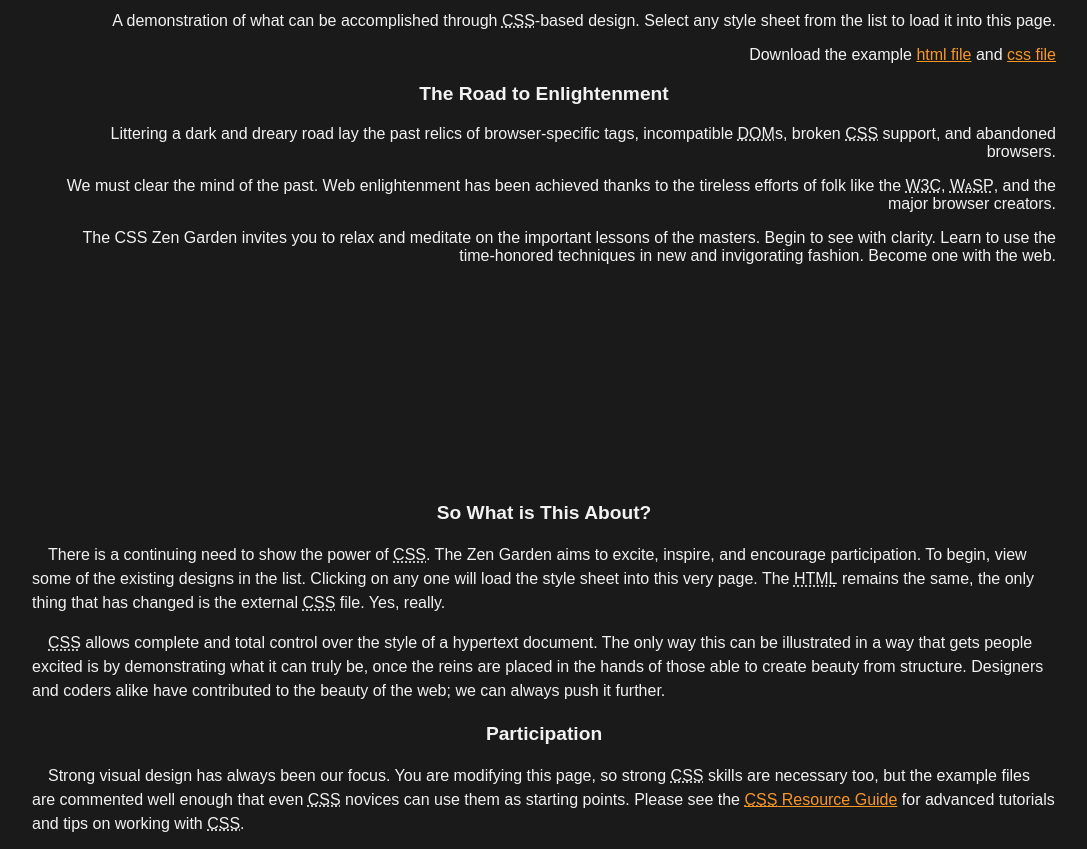
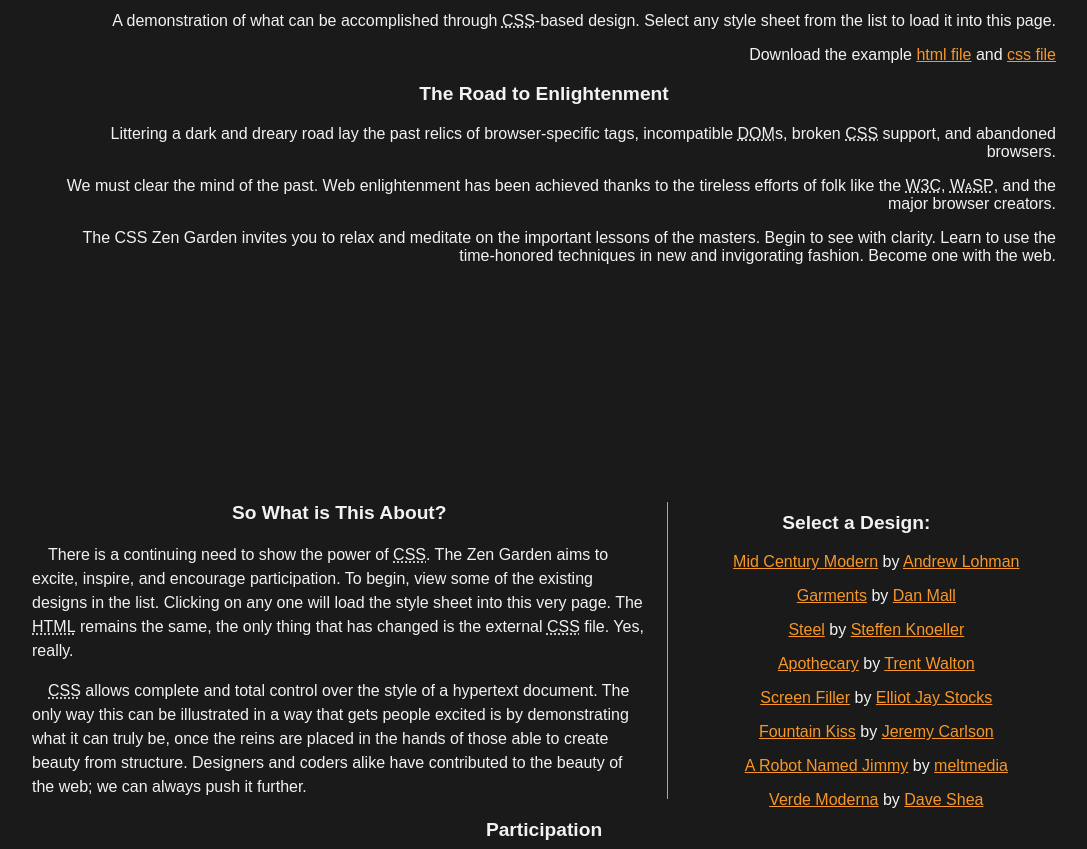
Before and after one commit to Maia-th/Projeto-Desenvolve, a plain HTML site: page desenvolve-introducao-web/CSS-Zen-Garden/index.html in a window 1280 px wide. Shown: the part 67-916 px from the top of the page, without its empty margins (96-1183 px from the left). Drawn offline with Linux system fonts and the light colour scheme.

Commit message:
Exercícios - Posicionamento

```diff
--- a/desenvolve-introducao-web/CSS-Zen-Garden/style.css
+++ b/desenvolve-introducao-web/CSS-Zen-Garden/style.css
@@ -90,3 +90,23 @@ footer a {
     border: solid 2px;
     padding: 0.5em;
 }
+
+/*Exercícios - Posicionamento*/
+
+.page-wrapper {
+  position: relative;
+}
+
+.explanation {
+  width: 60%;
+  margin-right: 35%;
+  border-right: solid 1px #f79728;
+  padding-right: 2%;
+}
+
+#design-selection {
+  position: absolute;
+  top: 560px;
+  left: 62%;
+  padding: 0 1%;
+}
```
